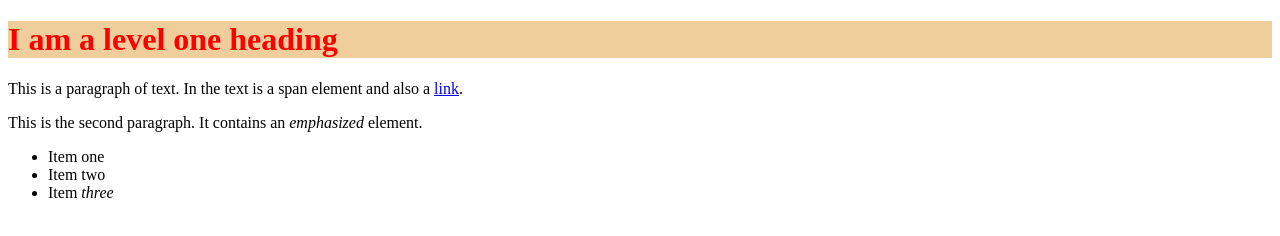
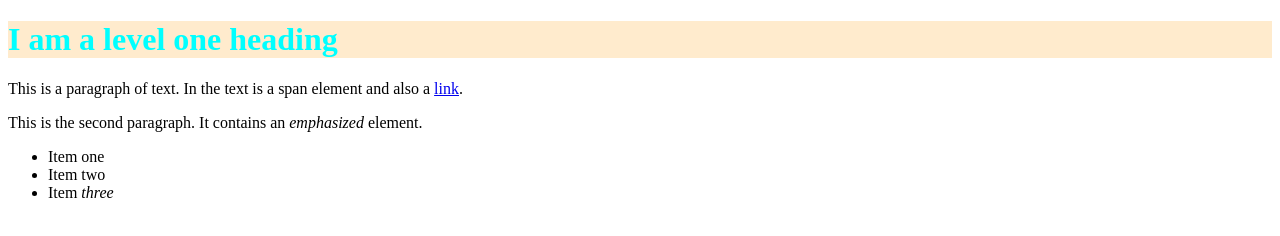
Before and after one commit to stevehoho/__web5, a plain HTML site: page 純網頁2/index1.html in a window 1280 px wide. Drawn offline with Linux system fonts and the light colour scheme.

Commit message:
internal內部的

```diff
--- a/純網頁2/index1.html
+++ b/純網頁2/index1.html
@@ -7,16 +7,16 @@
     <meta name="viewport" content="width=device-width, initial-scale=1.0">
     <title>介紹css</title>
     <style>
-        /*internal*/
+        /*internal */
         h1 {
-            color:bisque;
+            color:aqua;
             background-color: blanchedalmond;
         }
     </style>
 </head>
 
 <body>
-        <h1 style="color:red;background-color: rgb(239, 206, 156);">I am a level one heading</h1>
+    <h1>I am a level one heading</h1>
 
     <p>This is a paragraph of text. In the text is a <span>span element</span>
         and also a <a href="http://example.com">link</a>.</p>
```
Lines whose indentation alone changed are shown as unchanged.
